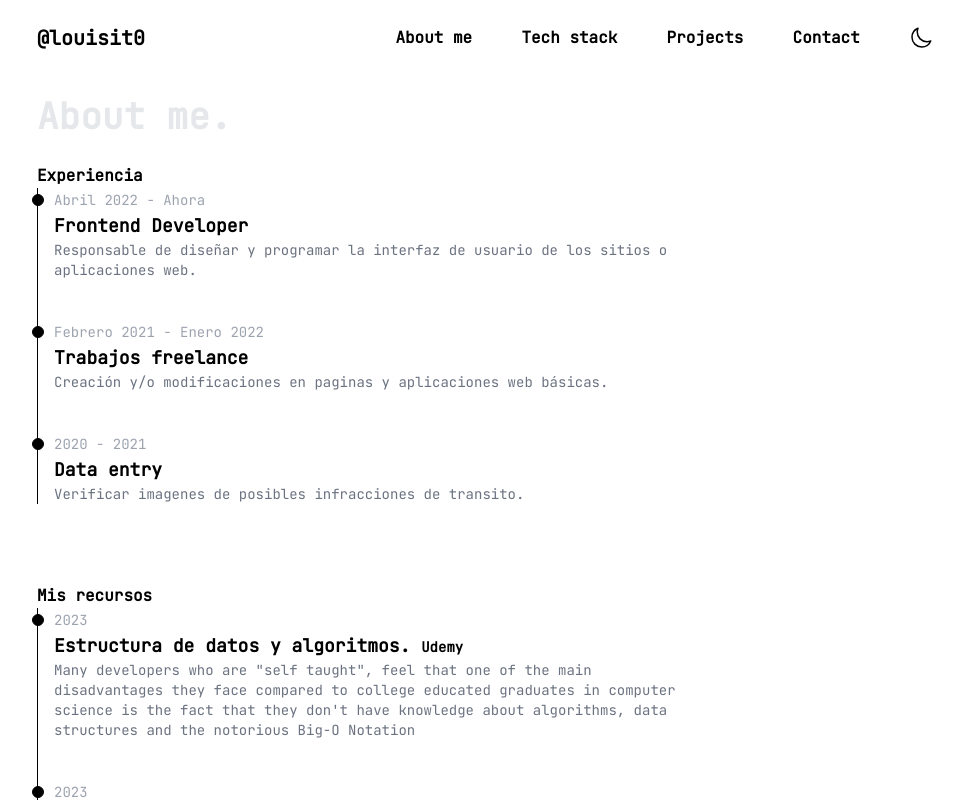
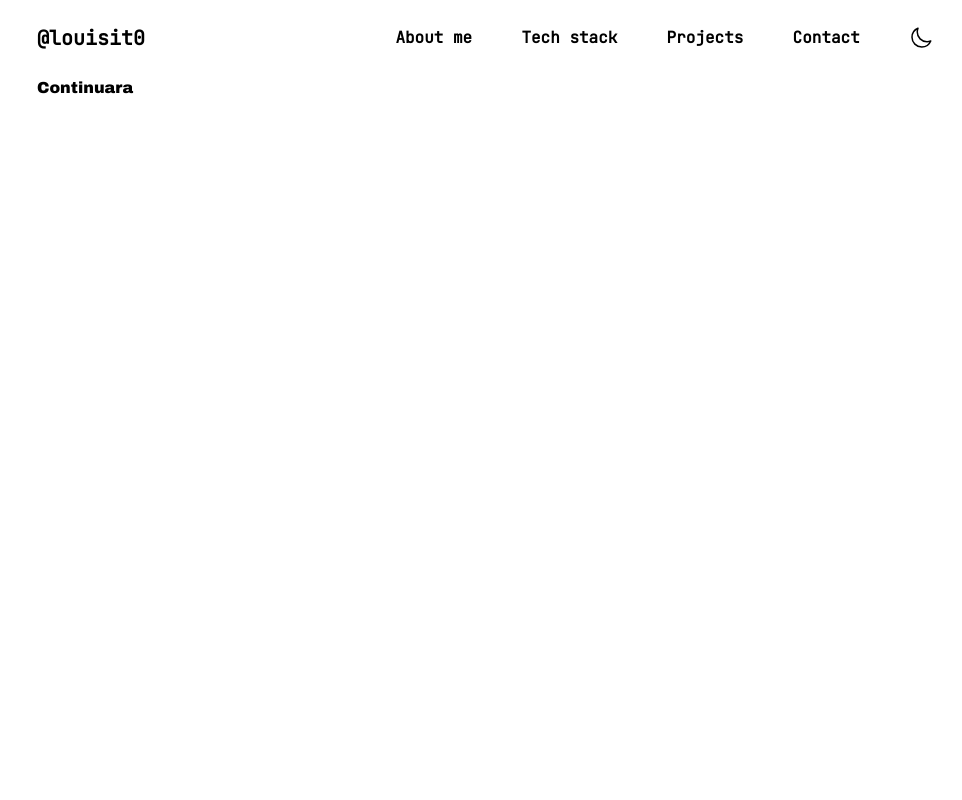
Before and after one commit to Louisit0/Portfolio, a React (Vite) app: page /about in a window 1280 px wide. Shown: the whole page, without its empty margins (155-1117 px from the left). Built offline with nearby package versions, Linux system fonts and the light colour scheme.

Commit message:
continuará

```diff
--- a/src/pages/About.jsx
+++ b/src/pages/About.jsx
@@ -3,90 +3,7 @@ import { Link } from "react-router-dom";
 const About = () => {
   return (
     <section id="About" className="flex flex-col mx-6 md:mx-8 lg:mx-0">
-      <div className="flex flex-col mt-2 md:mt-5 sm:mt-0 mx-2 md:mx-8 lg:mx-0">
-        <h3 className="text-3xl md:text-4xl font-extrabold lg:mb-2 text-gray-200">
-          About me.
-        </h3>
-        <div className="mt-5">
-          <h5 className="font-extrabold">Experiencia</h5>
-          <ol className="relative border-l border-black dark:border-white">
-            <li className="mb-10 ml-4">
-              <div className="absolute w-3 h-3 bg-black rounded-full mt-1.5 -left-1.5 border border-black dark:border-white dark:bg-white"></div>
-              <time className="mb-1 text-sm font-normal leading-none text-gray-400">
-                Abril 2022 - Ahora
-              </time>
-              <h3 className="text-lg font-semibold">Frontend Developer</h3>
-              <p className="mb-4 text-sm font-normal text-gray-500 dark:text-gray-400">
-                Responsable de diseñar y programar la interfaz de usuario de los
-                sitios o aplicaciones web.
-              </p>
-            </li>
-            <li className="mb-10 ml-4">
-              <div className="absolute w-3 h-3 bg-black rounded-full mt-1.5 -left-1.5 border border-black dark:border-white dark:bg-white"></div>
-              <time className="mb-1 text-sm font-normal leading-none text-gray-400">
-                Febrero 2021 - Enero 2022
-              </time>
-              <h3 className="text-lg font-semibold">Trabajos freelance</h3>
-              <p className="text-sm font-normal text-gray-500 dark:text-gray-400">
-                Creación y/o modificaciones en paginas y aplicaciones web
-                básicas.
-              </p>
-            </li>
-            <li className="ml-4">
-              <div className="absolute w-3 h-3 bg-black rounded-full mt-1.5 -left-1.5 border border-black dark:border-white dark:bg-white"></div>
-              <time className="mb-1 text-sm font-normal leading-none text-gray-400">
-                2020 - 2021
-              </time>
-              <h3 className="text-lg font-semibold">Data entry</h3>
-              <p className="text-sm font-normal text-gray-500 dark:text-gray-400">
-                Verificar imagenes de posibles infracciones de transito.
-              </p>
-            </li>
-          </ol>
-        </div>
-        <div className="mt-20">
-          <h5 className="font-extrabold">Mis recursos</h5>
-          <ol className="relative border-l border-black dark:border-white">
-            <li className="mb-10 ml-4">
-              <div className="absolute w-3 h-3 bg-black rounded-full mt-1.5 -left-1.5 border border-black dark:border-white dark:bg-white"></div>
-              <time className="mb-1 text-sm font-normal leading-none text-gray-400">
-                2023
-              </time>
-              <h3 className="text-lg font-semibold">
-                Estructura de datos y algoritmos.{" "}
-                <span className="text-sm">Udemy</span>
-              </h3>
-              <p className="mb-4 text-sm font-normal text-gray-500 dark:text-gray-400">
-                Many developers who are "self taught", feel that one of the main
-                disadvantages they face compared to college educated graduates
-                in computer science is the fact that they don't have knowledge
-                about algorithms, data structures and the notorious Big-O
-                Notation
-              </p>
-            </li>
-            <li className="mb-10 ml-4">
-              <div className="absolute w-3 h-3 bg-black rounded-full mt-1.5 -left-1.5 border border-black dark:border-white dark:bg-white"></div>
-              <time className="mb-1 text-sm font-normal leading-none text-gray-400">
-                2023
-              </time>
-              <h3 className="text-lg font-semibold">Coderhouse</h3>
-              <p className="text-sm font-normal text-gray-500 dark:text-gray-400">
-                Curso de Javascript
-              </p>
-            </li>
-            <li className="ml-4">
-              <div className="absolute w-3 h-3 bg-black rounded-full mt-1.5 -left-1.5 border border-black dark:border-white dark:bg-white"></div>
-              <time className="mb-1 text-sm font-normal leading-none text-gray-400">
-                2022
-              </time>
-              <h3 className="text-lg font-semibold">Freecodecamp</h3>
-              <p className="text-sm font-normal text-gray-500 dark:text-gray-400">
-                Cursos de html5 y css3, javascript.
-              </p>
-            </li>
-          </ol>
-        </div>
-      </div>
+      <h1>Continuara</h1>
     </section>
   );
 };
```
